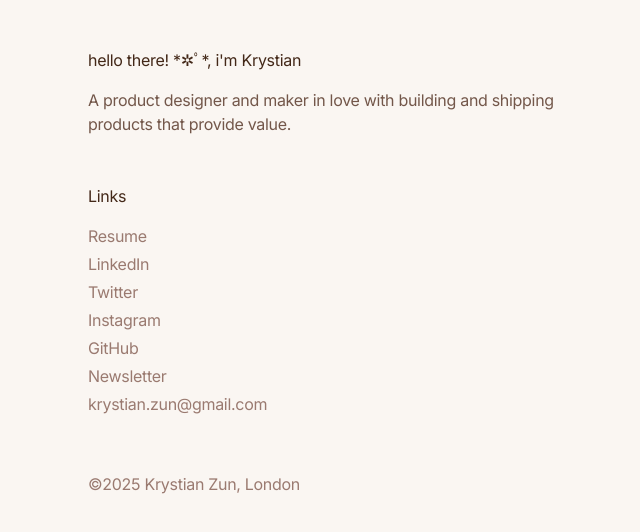
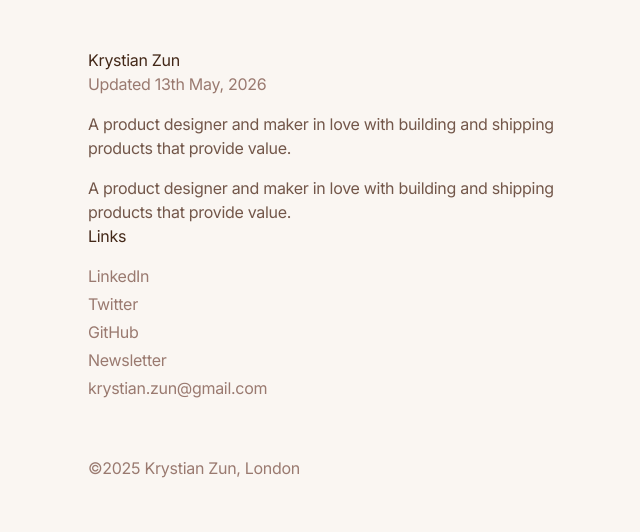
Before and after one commit to krystianzun/krystianzun-com, a Next.js app: page / in a window 1280 px wide. Shown: the top 532 px of the page, without its empty margins (296-936 px from the left). Built offline with nearby package versions, Linux system fonts and the light colour scheme.

Commit message:
refactor layout

```diff
--- a/app/page.tsx
+++ b/app/page.tsx
@@ -3,20 +3,22 @@ import Footer from "@/components/Footer";
 export default function Home() {
   return (
     <main className="pt-12 pb-4 mx-auto max-w-lg">
-      <section>
-        <div className="pb-4">
-          <h2 className=" text-heading">
-            hello there! *✲ﾟ*, i&apos;m Krystian
-          </h2>
+      <article>
+        <header className="pb-4">
+          <h1 className="text-heading">Krystian Zun</h1>
+          <time className="text-muted">Updated 13th May, 2026</time>
+        </header>
+        <div className="gap-4 text-primary grid">
+          <p>
+            A product designer and maker in love with building and shipping
+            products that provide value.
+          </p>
+          <p>
+            A product designer and maker in love with building and shipping
+            products that provide value.
+          </p>
         </div>
-      </section>
-
-      <section className="mb-8">
-        <p className="text-primary pb-4">
-          A product designer and maker in love with building and shipping
-          products that provide value.
-        </p>
-      </section>
+      </article>
 
       <Footer />
     </main>
--- a/components/Footer.tsx
+++ b/components/Footer.tsx
@@ -3,10 +3,8 @@ import Link from "next/link";
 import CopyText from "./CopyText";
 
 const links = [
-  { name: "Resume", link: "https://read.cv/krystianzun" },
   { name: "LinkedIn", link: "https://www.linkedin.com/in/krystianzun/" },
   { name: "Twitter", link: "https://x.com/krystianzun" },
-  { name: "Instagram", link: "https://www.instagram.com/krystianzun/" },
   { name: "GitHub", link: "https://github.com/krystianzun" },
   { name: "Newsletter", link: "https://krystianzun.substack.com/" },
 ];
```
